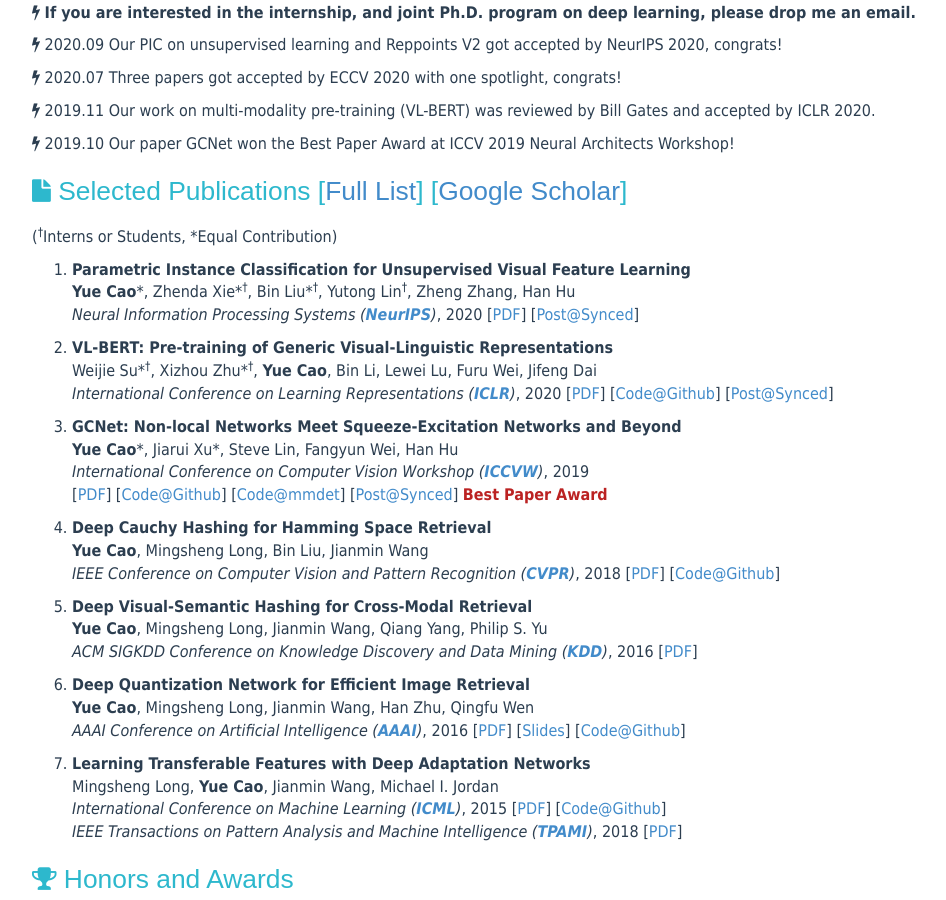
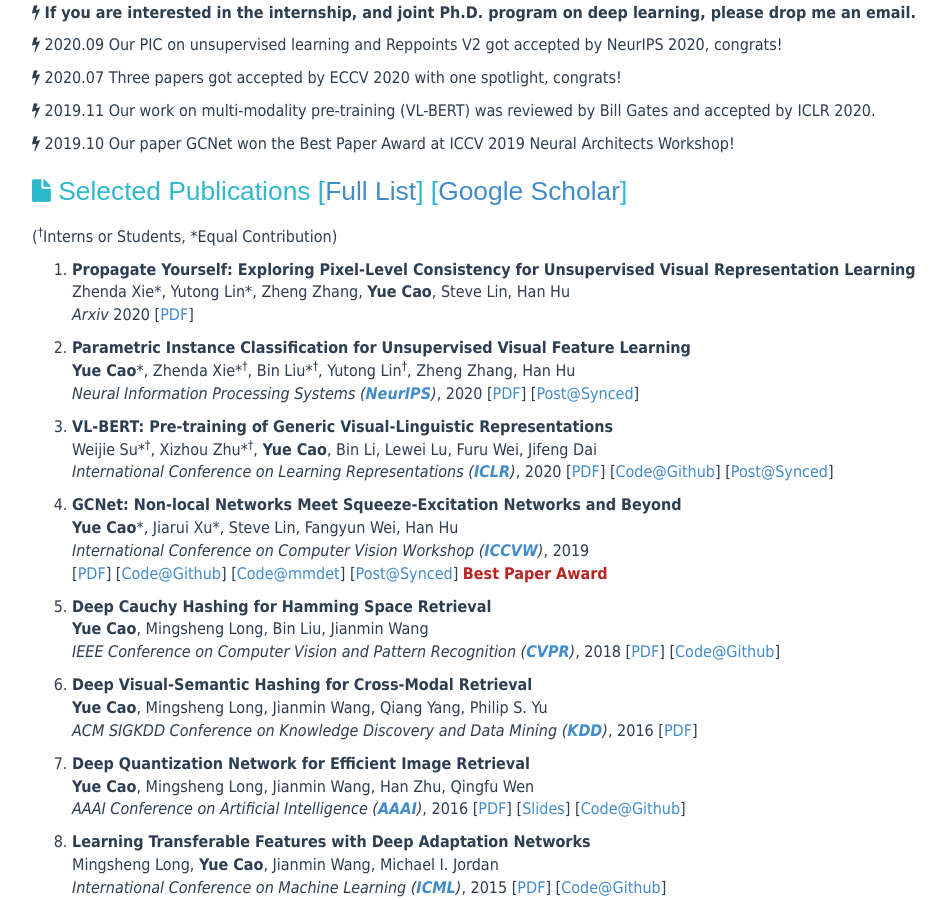
Before and after one commit to caoyue10/caoyue10.github.io, a Jekyll site: the page built from index.html, in a window 1280 px wide and 900 px high, scrolled down 475 px. Shown: the whole window, without its empty margins (138-1084 px from the left). Built offline with Jekyll 4.4.1, drawn with Linux system fonts in a browser that asks for light colours; the list of posts is cut into pages by our own code.

Commit message:
Update index.html

```diff
--- a/index.html
+++ b/index.html
@@ -44,6 +44,12 @@
     </header>
 	<p>(<sup><span>&#8224;</span></sup>Interns or Students, *Equal Contribution)</p>
     <ol>
+      <li>
+	<p><strong>Propagate Yourself: Exploring Pixel-Level Consistency for Unsupervised Visual Representation Learning</strong><br>
+            Zhenda Xie*, Yutong Lin*, Zheng Zhang, <strong>Yue Cao</strong>, Steve Lin, Han Hu<br>
+            <em>Arxiv</em> 2020 [<a href="https://arxiv.org/abs/2011.10043">PDF</a>]
+            </p>
+      </li>
       <li>
 	<p><strong>Parametric Instance Classification for Unsupervised Visual Feature Learning</strong><br>
             <strong>Yue Cao</strong>*, Zhenda Xie*<sup><span>&#8224;</span></sup>, Bin Liu*<sup><span>&#8224;</span></sup>, Yutong Lin<sup><span>&#8224;</span></sup>, Zheng Zhang, Han Hu<br>
```
